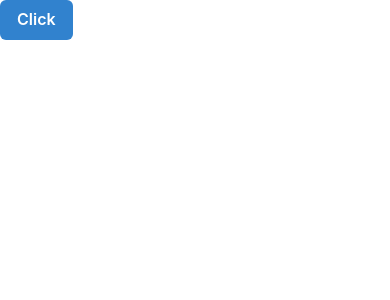
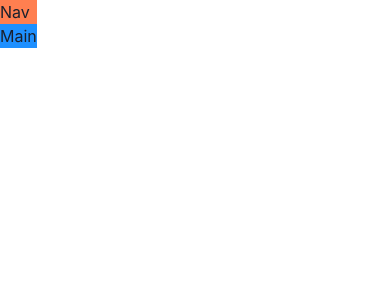
Before and after one commit to flossyfaysal/gamehub, a React (Vite) app: page / in a window 390 px wide. Shown: the top 300 px of the page. Built offline with nearby package versions, Linux system fonts and the light colour scheme.

Commit message:
Responsive layout structure added

```diff
--- a/src/App.tsx
+++ b/src/App.tsx
@@ -1,7 +1,16 @@
-import { Button } from '@chakra-ui/react'
+import { Grid, GridItem, Show } from '@chakra-ui/react'
 
 function App() {
- return <Button colorScheme='blue'>Click</Button>;
+ return <Grid templateAreas={{
+   base: `"nav" "main"`,
+   lg: `"nav nav" "aside main"`
+ }}>
+    <GridItem area="nav" bg="coral">Nav</GridItem>
+    <Show above="lg">
+      <GridItem area="aside" bg="gold">Aside</GridItem>
+    </Show>
+    <GridItem area="main" bg="dodgerblue">Main</GridItem>
+ </Grid>;
 }
 
 export default App
```
